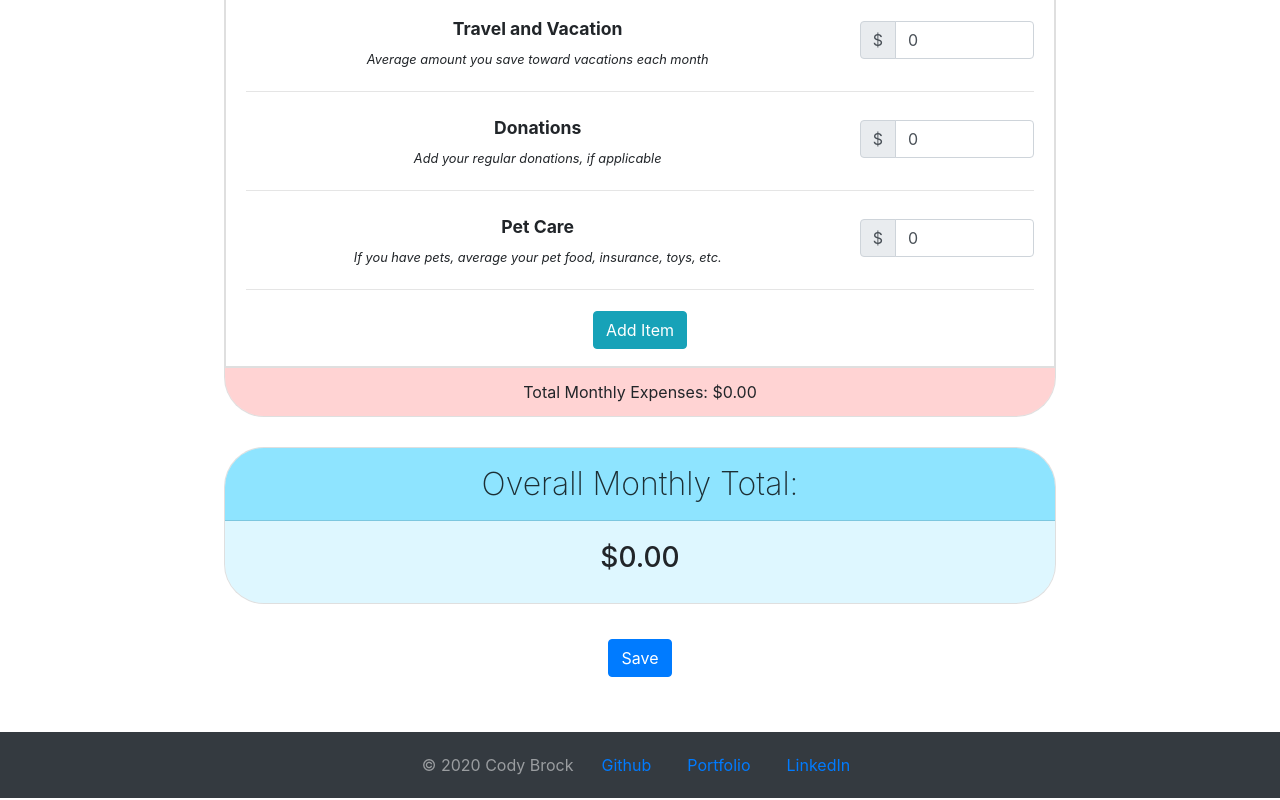
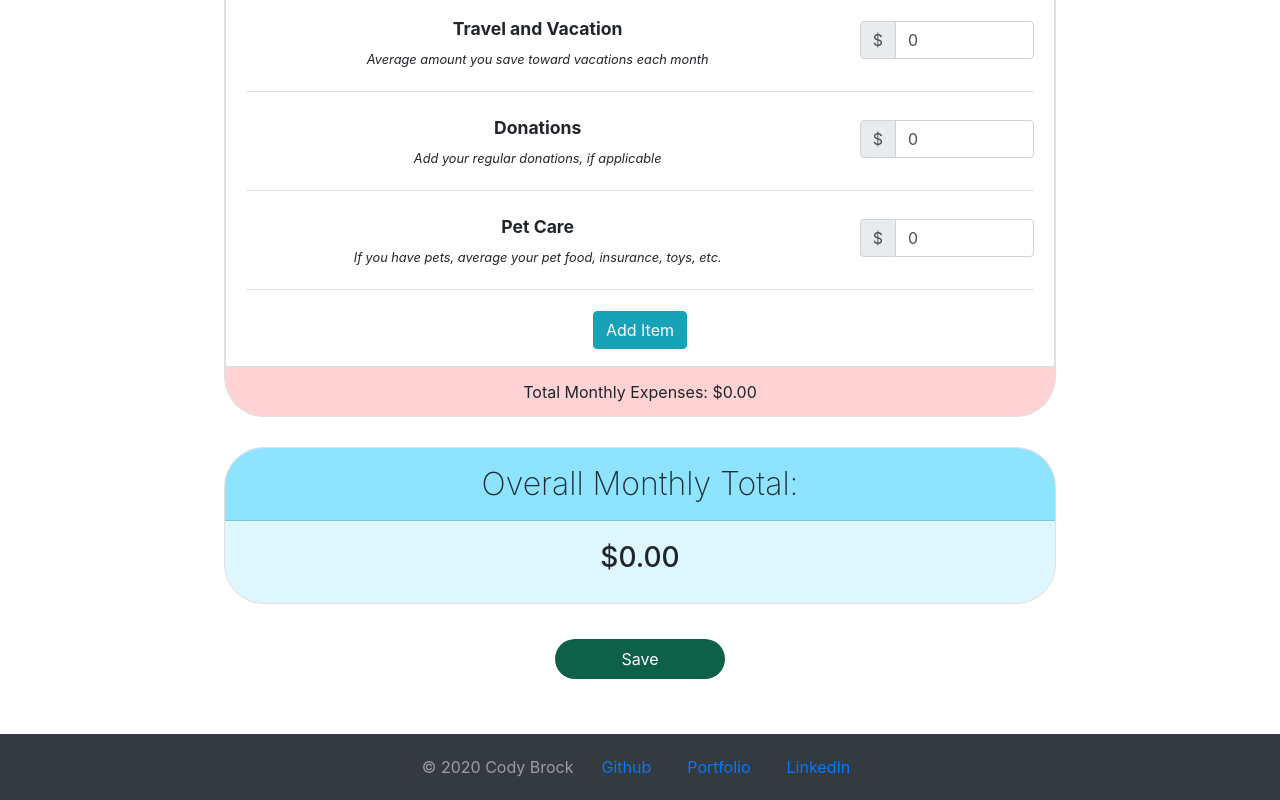
Before and after one commit to eric1foard/quick-budget, a React (Create React App) app: page /budget in a window 1280 px wide. Shown: the part 5391-6191 px from the top of the page. Built offline with nearby package versions, Linux system fonts and the light colour scheme; the HTML template or start-up script is replaced by a standard one.

Commit message:
adds a loading spinner component. styles the save button on the Budget component.

```diff
--- a/src/App.css
+++ b/src/App.css
@@ -161,6 +161,18 @@ li.save:before{
   background: rgba(0, 195, 255, 0.445);
 }
 
+.btn-save{
+  padding: 7px 65px;
+  border-radius: 20px;
+  background-color: rgb(13, 97, 72);
+  color: rgb(255, 255, 255);
+}
+
+.btn-save:hover{
+  background-color: rgb(61, 158, 129);
+  color:  rgb(0, 0, 0);
+}
+
 
 
 /* For the Box component */
@@ -270,3 +282,10 @@ li.save:before{
 .footer-nav-link:hover a{
   color: #419bfb;;
 }
+
+
+/* For the Loading component */
+.spinner-border{
+  width: 5rem;
+  height: 5rem;
+}
--- a/src/components/Budget.js
+++ b/src/components/Budget.js
@@ -1,21 +1,22 @@
 import React, { Component } from "react";
 import SweetAlert from 'react-bootstrap-sweetalert';
 import Swal from 'sweetalert2';
-import { validateUsername, validateEmail, validatePassword } from "./shared/helpers";
-
-
 // import { v4 as uuidv4 } from "uuid";
 
 import Box from "./Box.js";
 import Summary from "./Summary.js";
 import Jumbotron from "./Jumbotron";
+import Loading from "./Loading";
 import AuthService from "../services/auth.service";
 import userService from "../services/user.service.js";
+import HelloWorld from "./ModalSignUp.js";
 
 // Objects containing the default income and expense data, in the event a new user
 import { incomeData } from "./shared/newUserSeed";
 import { expenseData } from "./shared/newUserSeed";
-import HelloWorld from "./ModalSignUp.js";
+
+//
+import { validateUsername, validateEmail, validatePassword } from "./shared/helpers"
 
 
 class Budget extends Component {
@@ -273,20 +274,13 @@ class Budget extends Component {
 
     const getAlert = () => (
 
-    // this.setState({[incOrExp]: newState}, () => {
-    //   this.updateCategoryTotal(incOrExp, category);
-    // })
-
-
       <SweetAlert
         title="Hello there!"
         onConfirm={this.handleSignUp}
         confirmBtnStyle={btnStyle}
         onCancel={this.onCancel}
         type="controlled"
-      // dependencies={[this.state.username, this.state.email, this.state.password]}
       >
-
         <form>
           <div className="form-group">
           It seems you have not yet signed up.  In order for us to save your budget, please register below.
@@ -338,27 +332,8 @@ class Budget extends Component {
                 </div>
               </div>
             </div>
-
-            {/* <div className="row">
-              <div className="col-sm-12">
-                <button
-                  className="btn btn-signup"
-                  disabled={this.state.loading}
-                  onClick={this.handleSignUp}
-                  >
-                  {this.state.loading && (
-                    <span className="spinner-border spinner-border-sm"></span>
-                    )}
-                  <span>Sign Up</span>
-                </button>
-              </div>
-            </div> */}
           </div>
         </form>
-
-
-
-
       </SweetAlert>
 
 
@@ -424,10 +399,8 @@ class Budget extends Component {
 
   componentDidMount() {
     if (!this.state.currentUser) {
-      // TODO: Figure out how to handle user who has not logged in yet - send to demo version? (CB 9/28)
       console.log("Unregistered User!")
       this.setState({
-        // content: 'No user',
         unregisteredUser: true,
         incomeData: incomeData,
         expenseData: expenseData,
@@ -534,13 +507,14 @@ class Budget extends Component {
               />
 
 
-              <button onClick={this.handleSave} type="button" className="btn btn-primary">Save</button>
+              <button onClick={this.handleSave} type="button" className="btn btn-save">Save</button>
             </div>
           :
-            // TODO: 9/22 - add a loading image
-            <div>Loading</div>
+            // While API call is loading, puts a spinning loading image
+            <Loading />
         }
 
+      {/* Holds the SweetAlert modal, appears when an unregistered user clicks save */}
       {this.state.alert}
 
       </div>
--- a/src/components/Dashboard.js
+++ b/src/components/Dashboard.js
@@ -3,6 +3,7 @@ import AuthService from "../services/auth.service";
 import userService from "../services/user.service";
 
 import Jumbotron from "./Jumbotron";
+import Loading from "./Loading";
 
 class Dashboard extends Component {
   constructor(props) {
@@ -61,6 +62,9 @@ class Dashboard extends Component {
         subtitle="Here's a quick summary of what we have on file for you:"
       >
 
+        {this.state.isLoaded
+          ?
+            <div>
               <div>
                 Total Income: {this.state.incomeTotal}
               </div>
@@ -72,6 +76,10 @@ class Dashboard extends Component {
               <div>
                 Go to your Budget
               </div>
+            </div>
+          :
+            <Loading />
+        }
 
       </Jumbotron>
 
--- /dev/null
+++ b/src/components/Loading.js
@@ -0,0 +1,13 @@
+import React, { Component } from 'react';
+
+class Loading extends Component {
+  render() {
+    return(
+      <div class="spinner-border text-dark" role="status">
+        <span class="sr-only">Loading...</span>
+      </div>
+    )
+  }
+}
+
+export default Loading;
```
Lines whose indentation alone changed are shown as unchanged.
